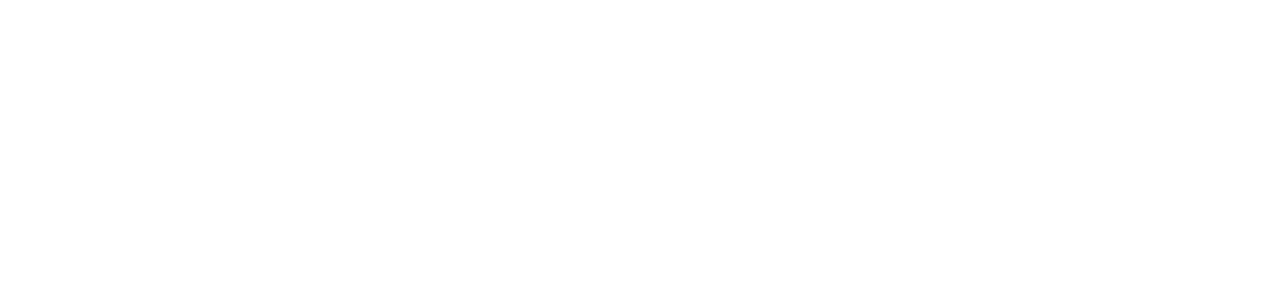
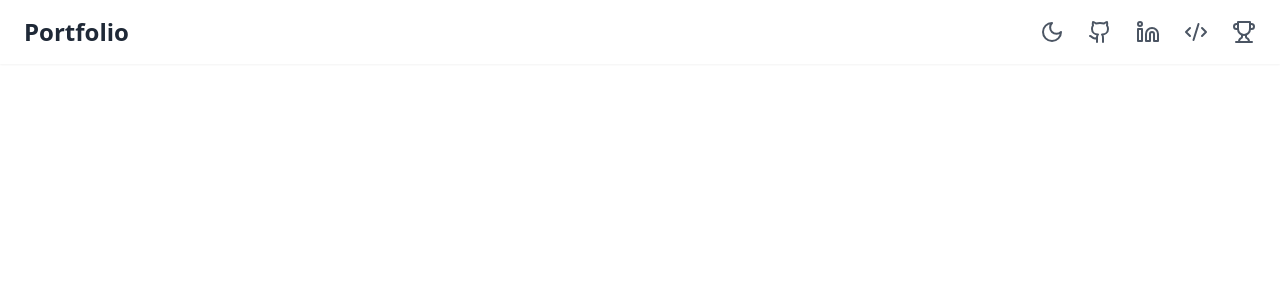
Before and after one commit to Harith-Y/portfolio, a React (Vite) app: page / in a window 1280 px wide. Shown: the top 300 px of the page. Built offline with nearby package versions, Linux system fonts and the light colour scheme.

Commit message:
feat: implement dark mode toggle and enhance Header component with social links

```diff
--- a/src/components/Header.tsx
+++ b/src/components/Header.tsx
@@ -1,7 +1,44 @@
+import { Github, Linkedin, Code2, Trophy, Sun, Moon } from 'lucide-react';
+import { useState, useEffect } from 'react';
+
 export default function Header() {
+  const [darkMode, setDarkMode] = useState(false);
+
+  useEffect(() => {
+    if (darkMode) {
+      document.documentElement.classList.add('dark');
+    } else {
+      document.documentElement.classList.remove('dark');
+    }
+  }, [darkMode]);
+
   return (
-    <header>
-
+    <header className="fixed top-0 w-full bg-white/80 dark:bg-gray-900/80 backdrop-blur-sm z-50 shadow-sm">
+      <div className="max-w-7xl mx-auto px-4 sm:px-6 py-4">
+        <nav className="flex justify-between items-center">
+          <h1 className="text-2xl font-bold text-gray-800 dark:text-white">Portfolio</h1>
+          <div className="flex items-center gap-6">
+            <button
+              onClick={() => setDarkMode(!darkMode)}
+              className="text-gray-600 dark:text-gray-300 hover:text-gray-900 dark:hover:text-white"
+            >
+              {darkMode ? <Sun className="w-6 h-6" /> : <Moon className="w-6 h-6" />}
+            </button>
+            <a href="https://github.com/Harith-Y" target="_blank" rel="noopener noreferrer" className="text-gray-600 dark:text-gray-300 hover:text-gray-900 dark:hover:text-white">
+              <Github className="w-6 h-6" />
+            </a>
+            <a href="https://www.linkedin.com/in/harith-yerragolam-617486288/" target="_blank" rel="noopener noreferrer" className="text-gray-600 dark:text-gray-300 hover:text-gray-900 dark:hover:text-white">
+              <Linkedin className="w-6 h-6" />
+            </a>
+            <a href="https://leetcode.com/u/yharith16/" target="_blank" rel="noopener noreferrer" className="text-gray-600 dark:text-gray-300 hover:text-gray-900 dark:hover:text-white">
+              <Code2 className="w-6 h-6" />
+            </a>
+            <a href="https://codeforces.com/profile/YHarith" target="_blank" rel="noopener noreferrer" className="text-gray-600 dark:text-gray-300 hover:text-gray-900 dark:hover:text-white">
+              <Trophy className="w-6 h-6" />
+            </a>
+          </div>
+        </nav>
+      </div>
     </header>
   );
 }
```
